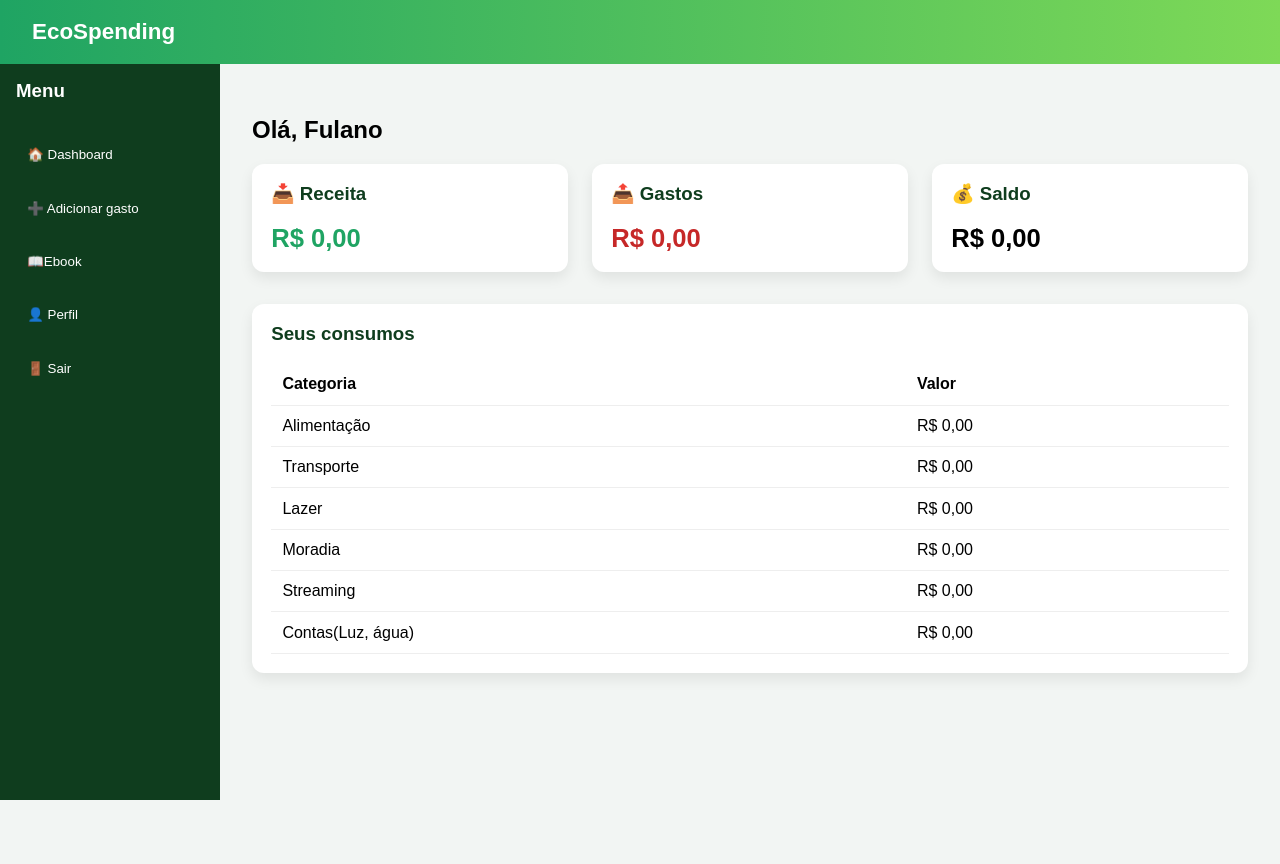
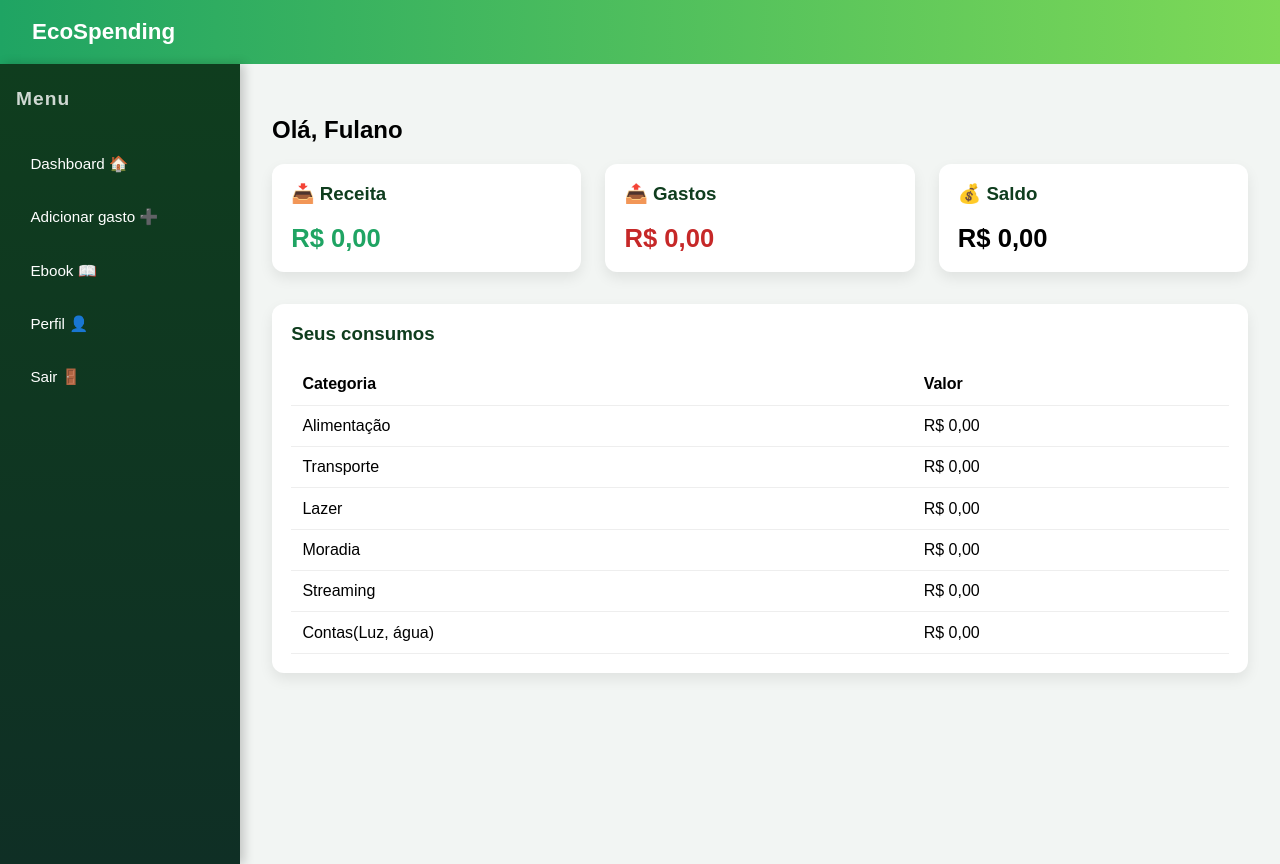
Before and after one commit to nicolasbslie/ProjetoIntegrador, a website: page src/index.html in a window 1280 px wide. Both pictures are taken after a click on the button "Entrar". Before the commit the page ends 800 px from the top, so only its background shows below. Drawn offline with Linux system fonts and the light colour scheme.

Commit message:
fix: ajuste no menu lateral/aside

```diff
--- a/src/assets/style/style.css
+++ b/src/assets/style/style.css
@@ -31,35 +31,63 @@ header {
   min-height: calc(100vh - 64px);
 }
 
-/* Menu lateral */
 aside {
-  width: 220px;
-  background: var(--green-dark);
+  width: 240px;
+  background: linear-gradient(180deg, var(--green-dark), #0f2f25);
   color: white;
-  padding: 1rem;
+  padding: 1.5rem 1rem;
+  height: 100vh;
+  box-shadow: 4px 0 10px rgba(0, 0, 0, 0.2);
 }
 
+/* Título */
 aside h3 {
   margin-top: 0;
-  margin-bottom: 1.5rem;
+  margin-bottom: 2rem;
+  font-size: 1.2rem;
+  letter-spacing: 1px;
+  opacity: 0.8;
 }
 
+/* Botões */
 aside button {
   width: 100%;
   background: none;
   border: none;
   color: white;
   text-align: left;
-  padding: 0.7rem;
-  margin-bottom: 0.4rem;
+  padding: 0.8rem 0.9rem;
+  margin-bottom: 0.5rem;
   cursor: pointer;
-  border-radius: 6px;
+  border-radius: 8px;
+  font-size: 0.95rem;
+
+  display: flex;
+  align-items: center;
+  gap: 10px;
+
+  transition: all 0.25s ease;
 }
 
+/* Hover */
 aside button:hover {
   background: rgba(255, 255, 255, 0.15);
+  transform: translateX(5px);
 }
 
+/* Botão ativo */
+aside button.active {
+  background: rgba(255, 255, 255, 0.25);
+  font-weight: bold;
+}
+
+/* Linha separadora (opcional) */
+aside hr {
+  border: none;
+  height: 1px;
+  background: rgba(255,255,255,0.2);
+  margin: 1rem 0;
+}
 /* Conteúdo */
 main {
   flex: 1;
--- a/src/index.html
+++ b/src/index.html
@@ -14,11 +14,11 @@
 
   <aside style="display: none;">
     <h3>Menu</h3>
-    <button onclick="show('dashboard')">🏠 Dashboard</button>
-    <button onclick="show('add')">➕ Adicionar gasto</button>
-    <button onclick="show('ebook')">📖Ebook</button>
-    <button onclick="show('profile')">👤 Perfil</button>
-    <button onclick="show('login')">🚪 Sair</button>
+    <button onclick="show('dashboard')">Dashboard 🏠</button>
+    <button onclick="show('add')">Adicionar gasto ➕</button>
+    <button onclick="show('ebook')">Ebook 📖</button>
+    <button onclick="show('profile')">Perfil 👤</button>
+    <button onclick="show('login')">Sair 🚪</button>
   </aside>
 
   <main>
```
